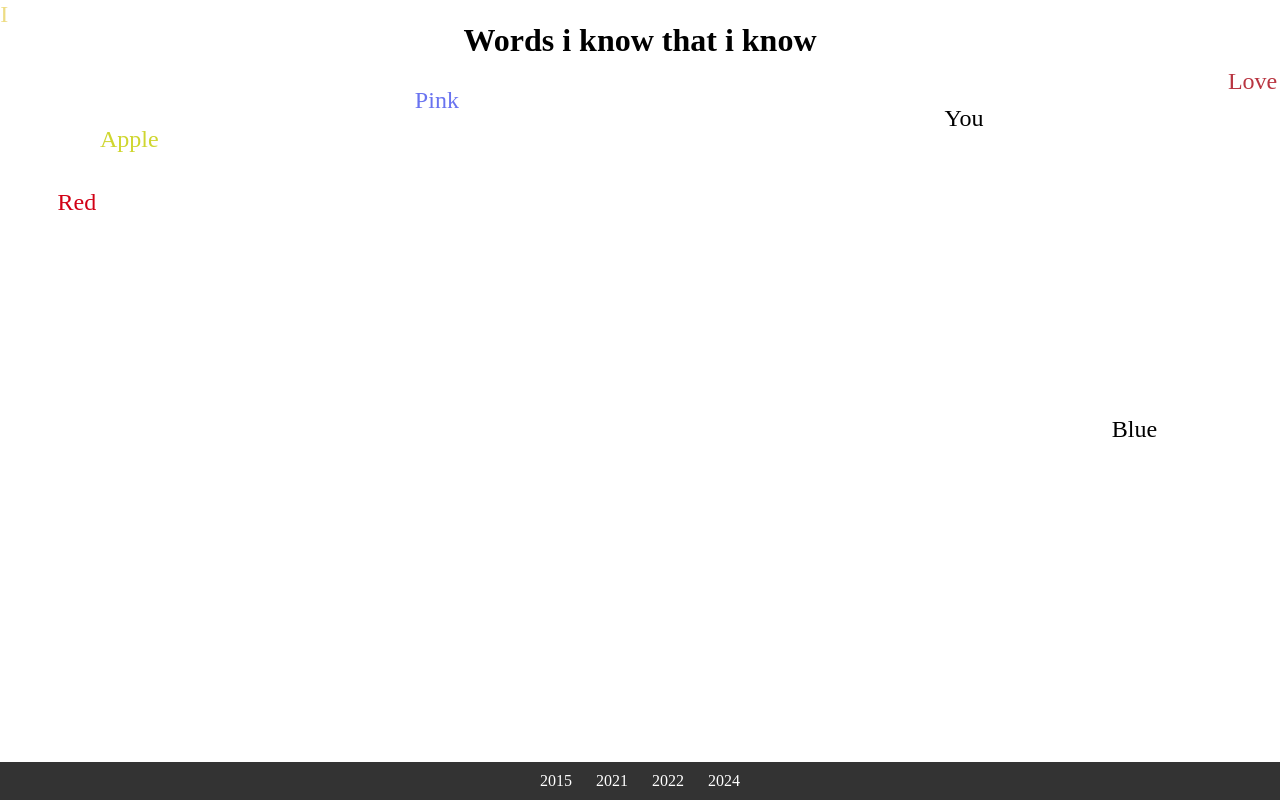
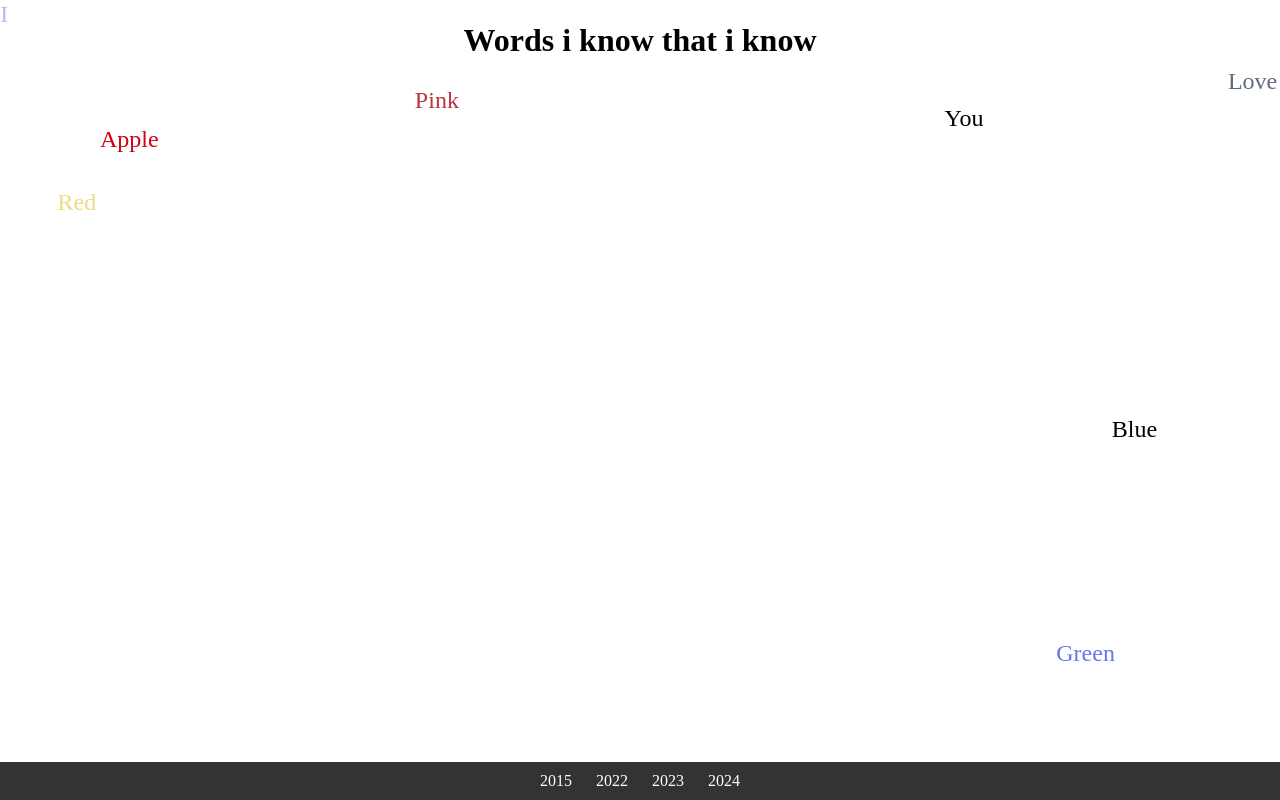
Before and after one commit to skymarkos7/words_kicking, a plain HTML site: page index.html in a window 1280 px wide. Drawn offline with Linux system fonts and the light colour scheme.

Commit message:
Add bird

```diff
--- a/index.html
+++ b/index.html
@@ -11,8 +11,8 @@
   <div id="container"></div>
   <div id="menu">
     <span class="menu-item" onclick="changeYear(2015)">2015</span>
-    <span class="menu-item" onclick="changeYear(2021)">2021</span>
     <span class="menu-item" onclick="changeYear(2022)">2022</span>
+    <span class="menu-item" onclick="changeYear(2023)">2023</span>
     <span class="menu-item" onclick="changeYear(2024)">2024</span>
   </div>
   <script src="script.js"></script>
--- a/script.js
+++ b/script.js
@@ -1,9 +1,9 @@
  // Dados para cada ano
  const yearData = {
-  2015: ["I", "Love", "Apple", "You", "Red", "Blue", "Pink"],
-  2021: ["Apple", "Banana", "Orange", "Grape", "Watermelon", "Pineapple"],
-  2022: ["Dog", "Cat", "Bird", "Fish", "Turtle", "Rabbit", "Hamster", "Guinea Pig", "Parrot", "Mouse"],
-  2024: ["Car", "Bicycle", "Motorcycle", "Bus", "Truck", "Train", "Airplane", "Boat", "Helicopter", "Subway", "Us", "They", "Tree", "Chair", "Fan", "Computer", "Door", "Television", "How", "Where", "People", "Person", "laptop", "Padlock", "Garden", "Gate"]
+  2015: ["I", "Love", "Apple", "You", "Red", "Blue", "Pink", "Green"],
+  2022: ["Apple", "Banana", "Orange", "Grape", "Pineapple", "Foot", "Hand", "Numbers", "Air"],
+  2023: ["Dog", "Cat", "Bird", "Fish", "Turtle", "Rabbit", "Hamster", "Guinea Pig", "Parrot", "Mouse", "hand", "Numbers", "Numbers", "Air"],
+  2024: ["Dog", "Watermelon", "Cat", "Bird", "Fish", "Turtle", "Rabbit", "Car", "Hand", "Bicycle", "Motorcycle", "Bus", "Truck", "Train", "Airplane", "Numbers", "Air", "Boat", "Helicopter", "Subway", "Us", "They", "Tree", "Chair", "Fan", "Computer", "Door", "Television", "How", "Where", "People", "Person", "laptop", "Padlock", "Garden", "Gate", "Am", "be", "light", "Table", "Foot", "Hand", "Shoes", "Glass", "Hair", "Head", "Finger"]
 };
 
 const container = document.getElementById('container');
```
